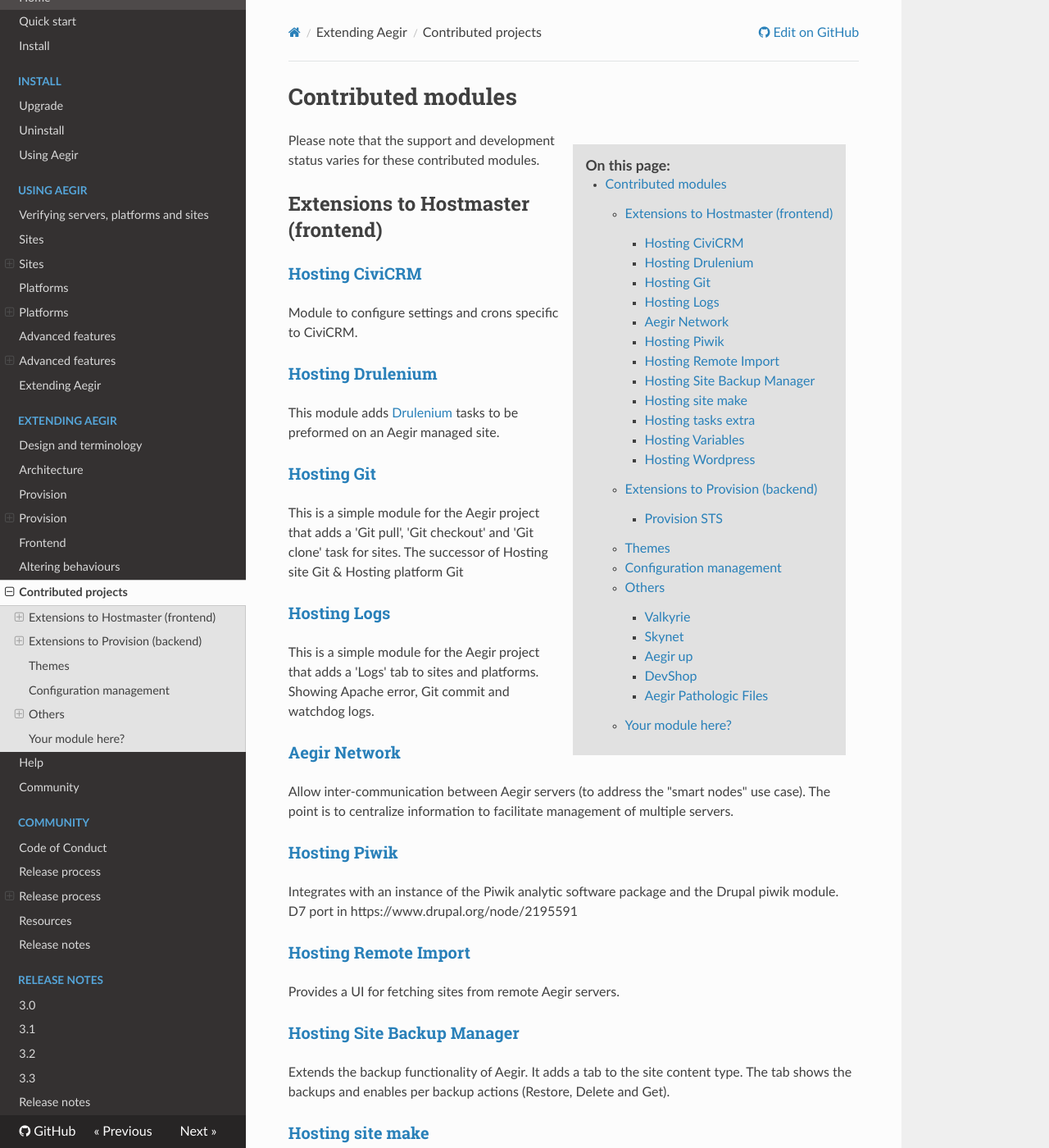
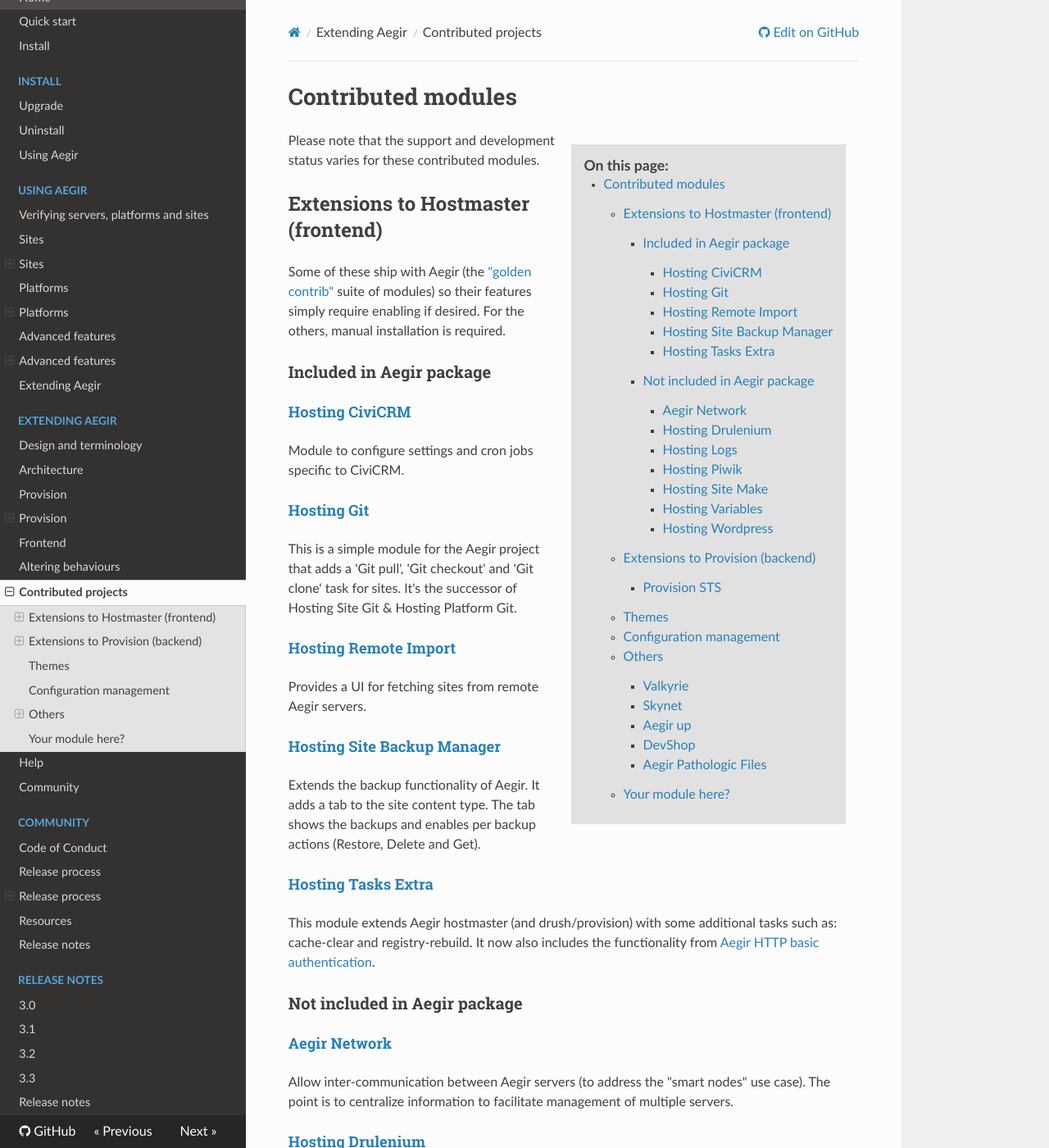
Before and after one commit to aegir-project/documentation, an MkDocs documentation site: the page built from docs/extend/contrib.md, in a window 1280 px wide and 1400 px high. Shown: the whole window at 82% size. Built offline with MkDocs 1.6.1, drawn with Linux system fonts in a browser that asks for light colours; nearby versions of some CDN libraries; old or Windows-style settings are respelled for this version of MkDocs; some of the changed text lies outside the part shown.

Commit message:
Separated the included contribs into their own section + spelling/grammar fixes.

```diff
--- a/docs/extend/contrib.md
+++ b/docs/extend/contrib.md
@@ -8,55 +8,57 @@
 Extensions to Hostmaster (frontend)
 -----------------------------------
 
-### [Hosting CiviCRM](https://www.drupal.org/project/hosting_civicrm)
+Some of these ship with Aegir (the ["golden contrib"](http://cgit.drupalcode.org/hostmaster/tree/drupal-org.make) suite of modules) so their features simply require enabling if desired.  For the others, manual installation is required.
 
-Module to configure settings and crons specific to CiviCRM.
+### Included in Aegir package
 
-### [Hosting Drulenium](https://www.drupal.org/project/hosting_drulenium)
+#### [Hosting CiviCRM](https://www.drupal.org/project/hosting_civicrm)
 
-This module adds [Drulenium](https://www.drupal.org/project/drulenium) tasks to be preformed on an Aegir managed site.
+Module to configure settings and cron jobs specific to CiviCRM.
 
-### [Hosting Git](https://www.drupal.org/project/hosting_git)
+#### [Hosting Git](https://www.drupal.org/project/hosting_git)
 
-This is a simple module for the Aegir project that adds a 'Git pull', 'Git checkout' and 'Git clone' task for sites.
-The successor of Hosting site Git & Hosting platform Git
+This is a simple module for the Aegir project that adds a 'Git pull', 'Git checkout' and 'Git clone' task for sites.  It's the successor of Hosting Site Git & Hosting Platform Git.
 
-### [Hosting Logs](https://www.drupal.org/project/hosting_logs)
+#### [Hosting Remote Import](https://www.drupal.org/project/hosting_remote_import)
+
+Provides a UI for fetching sites from remote Aegir servers.
+
+#### [Hosting Site Backup Manager](https://www.drupal.org/project/hosting_site_backup_manager)
+
+Extends the backup functionality of Aegir. It adds a tab to the site content type. The tab shows the backups and enables per backup actions (Restore, Delete and Get).
+
+#### [Hosting Tasks Extra](https://www.drupal.org/project/hosting_tasks_extra)
+
+This module extends Aegir hostmaster (and drush/provision) with some additional tasks such as: cache-clear and registry-rebuild.  It now also includes the functionality from [Aegir HTTP basic authentication](https://github.com/computerminds/aegir_http_basic).
+
+### Not included in Aegir package
+
+#### [Aegir Network](https://www.drupal.org/project/hosting_network)
+
+Allow inter-communication between Aegir servers (to address the "smart nodes" use case). The point is to centralize information to facilitate management of multiple servers.
+
+#### [Hosting Drulenium](https://www.drupal.org/project/hosting_drulenium)
+
+This module adds [Drulenium](https://www.drupal.org/project/drulenium) tasks to be performed on an Aegir managed site.
+
+#### [Hosting Logs](https://www.drupal.org/project/hosting_logs)
 
 This is a simple module for the Aegir project that adds a 'Logs' tab to sites and platforms. Showing Apache error, Git commit and watchdog logs.
 
-### [Aegir Network](https://www.drupal.org/project/hosting_network)
+#### [Hosting Piwik](https://www.drupal.org/project/hosting_piwik)
 
-Allow inter-communication between Aegir servers (to address the "smart nodes" use case). The point is to centralize information to facilitate management of multiple servers.
+Integrates with an instance of the [Piwik analytic software package](https://en.wikipedia.org/wiki/Piwik) and the [Drupal Piwik module](https://www.drupal.org/project/piwik).
 
-### [Hosting Piwik](https://www.drupal.org/project/hosting_piwik)
-
-Integrates with an instance of the Piwik analytic software package and the Drupal piwik module.
-D7 port in https://www.drupal.org/node/2195591
-
-### [Hosting Remote Import](https://www.drupal.org/project/hosting_remote_import)
-
-Provides a UI for fetching sites from remote Aegir servers.
-
-### [Hosting Site Backup Manager](https://www.drupal.org/project/hosting_site_backup_manager)
-
-Extends the backup functionality of Aegir. It adds a tab to the site content type. The tab shows the backups and enables per backup actions (Restore, Delete and Get).
-
-### [Hosting site make](https://github.com/mglaman/hosting_site_make)
+#### [Hosting Site Make](https://github.com/mglaman/hosting_site_make)
 
 Allows a site to have its modules built from a makefile in the sites directory.
 
-### [Hosting tasks extra](https://www.drupal.org/project/hosting_tasks_extra)
+#### [Hosting Variables](https://www.drupal.org/project/hosting_variables)
 
-This module extends Aegir hostmaster (and drush/provision) with some additional tasks. Such as: cache-clear and registry-rebuild.
-Now also includes the functionality from [Aegir HTTP basic authentication](https://github.com/computerminds/aegir_http_basic)
+Allows you to set arbitrary custom Drupal variables for each site, such as site name and slogan.  These variables will be put in settings.php so can't be overriden (or changed) through the site interface.
 
-### [Hosting Variables](https://www.drupal.org/project/hosting_variables)
-
-Allows you to set arbitrary custom Drupal variables for each site, such as site name and slogan.
-These variables will be put in settings.php, and so can't be overriden (or changed) through the site interface.
-
-### [Hosting Wordpress](https://www.drupal.org/project/hosting_wordpress)
+#### [Hosting Wordpress](https://www.drupal.org/project/hosting_wordpress)
 
 Module to manage WordPress sites. It aims to support the main Aegir functionality, such as installation, upgrade, migration and backups.
 
```
